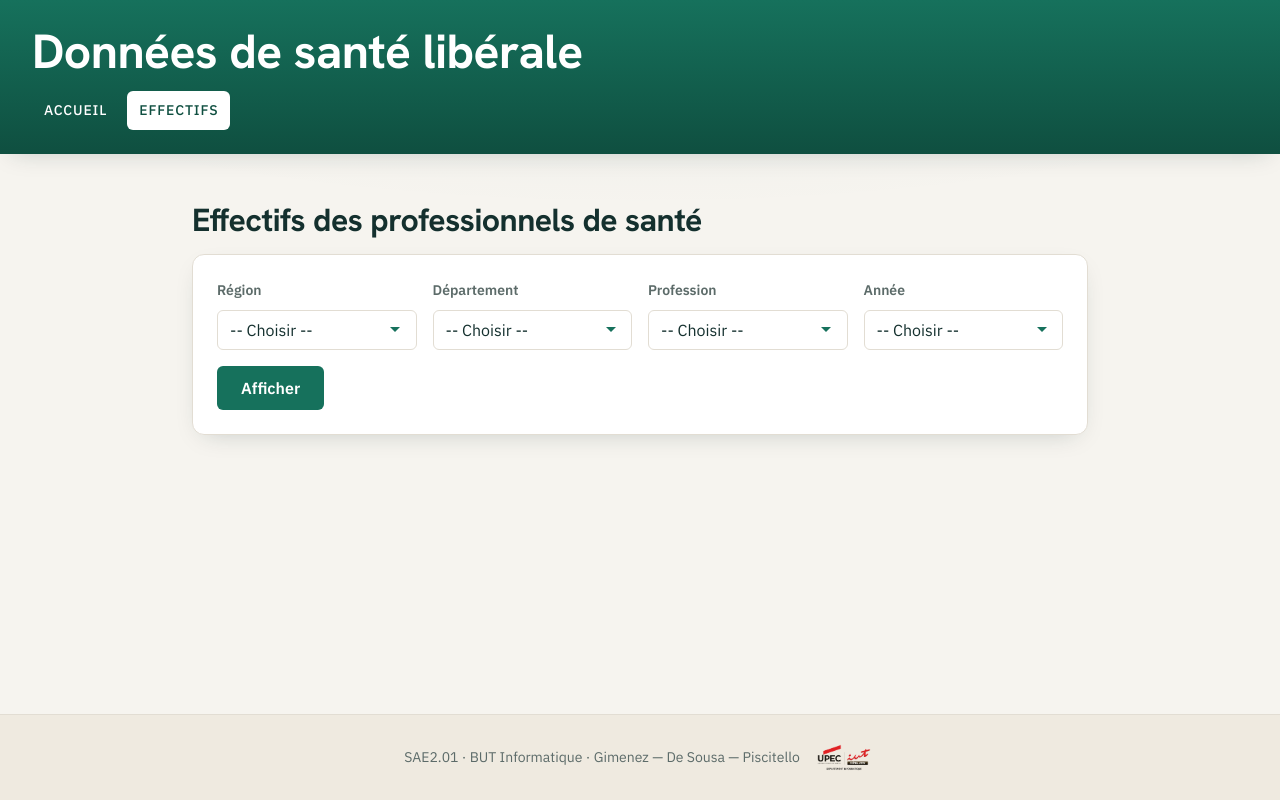
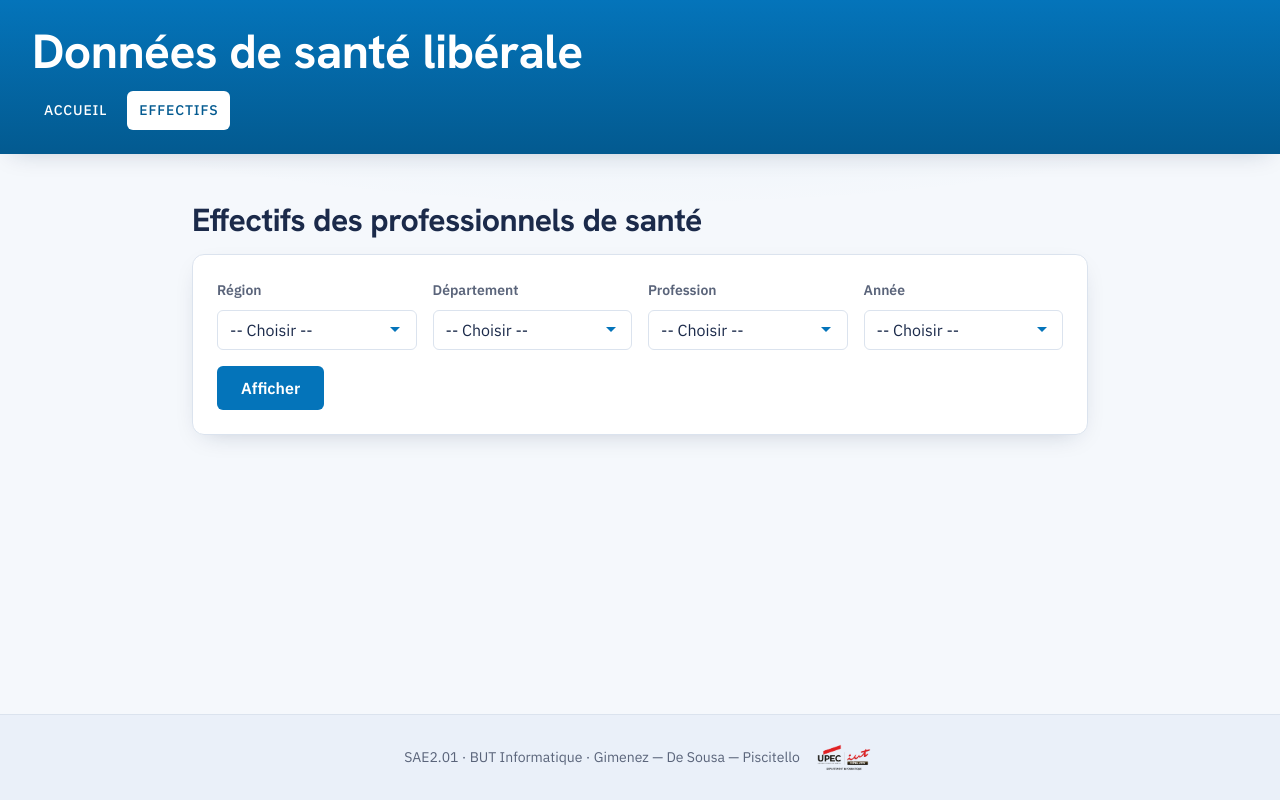
Before and after one commit to AP-upec/SAE2.01, a Flask app: page /effectifs in a window 1280 px wide. Run offline with Flask 3, Linux system fonts and the light colour scheme; data that the repository does not hold is empty.

Commit message:
charte_couleurs_orange_bleu
Palette Orange & Blue (schemecolor) : bleu #0474ba dominant + accent orange #f17720 (chips, courbe). Liens/texte en bleu pour le contraste.

```diff
--- a/static/css/style.css
+++ b/static/css/style.css
@@ -1,7 +1,7 @@
 /* =====================================================================
    Charte graphique — Données de santé libérale (SAE2.01)
    Direction : institutionnel / santé publique
-   - Palette vert émeraude (monochrome) sur fond papier
+   - Palette "Orange and Blue" (schemecolor) : bleu dominant + accent orange
    - Titres : Hanken Grotesk · Texte : IBM Plex Sans
    Tous les réglages passent par des variables CSS (design tokens)
    définies dans :root, pour un style cohérent et facile à ajuster.
@@ -12,23 +12,24 @@
 /* ------------------------------------------------------------------ */
 :root {
     /* Couleurs — surfaces */
-    --c-paper:        #f6f4ef;   /* fond de page (blanc cassé chaud)   */
+    --c-paper:        #f5f8fc;   /* fond de page (bleu très clair)     */
     --c-surface:      #ffffff;   /* cartes, tableaux                   */
-    --c-surface-alt:  #efeae0;   /* zones légèrement teintées          */
+    --c-surface-alt:  #eaf0f9;   /* zones légèrement teintées          */
 
     /* Couleurs — texte */
-    --c-ink:          #14302e;   /* texte principal (slate pétrole)    */
-    --c-muted:        #5c6b69;   /* texte secondaire                   */
+    --c-ink:          #1b2a4a;   /* texte principal (navy sombre)      */
+    --c-muted:        #5a647a;   /* texte secondaire                   */
 
-    /* Couleurs — marque */
-    --c-primary:      #16715c;   /* vert émeraude : entêtes, actions   */
-    --c-primary-700:  #0f4f40;   /* survol / état pressé               */
-    --c-primary-050:  #e4efeb;   /* fond teinté (état actif, en-têtes) */
-    --c-accent:       #16715c;   /* liens, focus (même famille verte)  */
-    --c-accent-700:   #0f4f40;
+    /* Couleurs — marque (bleu dominant) */
+    --c-primary:      #0474ba;   /* bleu : entêtes, actions, liens     */
+    --c-primary-700:  #035a90;   /* survol / état pressé               */
+    --c-primary-050:  #e3f1fb;   /* fond teinté (état actif, en-têtes) */
+    /* Accent orange (chips, courbe, focus) */
+    --c-accent:       #f17720;   /* orange : accents                   */
+    --c-accent-700:   #d9610f;
 
     /* Couleurs — états */
-    --c-border:       #e2ddd3;   /* bordures chaudes                   */
+    --c-border:       #dbe3ee;   /* bordures (gris bleuté)             */
     --c-success:      #2f7d52;
     --c-danger:       #c0392b;
 
@@ -60,8 +61,8 @@
     --radius-lg: 20px;
 
     /* Ombres */
-    --shadow-sm: 0 1px 2px rgba(20, 48, 46, 0.06);
-    --shadow-md: 0 8px 24px -12px rgba(20, 48, 46, 0.25);
+    --shadow-sm: 0 1px 2px rgba(20, 35, 70, 0.06);
+    --shadow-md: 0 8px 24px -12px rgba(20, 35, 70, 0.25);
 
     /* Divers */
     --container: 960px;
@@ -87,7 +88,7 @@ body {
     background-color: var(--c-paper);
     /* Léger dégradé d'ambiance en haut de page */
     background-image: radial-gradient(120% 60% at 50% -10%,
-                      rgba(14, 92, 99, 0.08), transparent 60%);
+                      rgba(4, 116, 186, 0.10), transparent 60%);
     background-repeat: no-repeat;
 }
 
@@ -113,12 +114,12 @@ h3 {
 p { margin: 0 0 var(--space-4); }
 
 a {
-    color: var(--c-accent);
-    text-decoration-color: color-mix(in srgb, var(--c-accent) 35%, transparent);
+    color: var(--c-primary);
+    text-decoration-color: color-mix(in srgb, var(--c-primary) 35%, transparent);
     text-underline-offset: 3px;
     transition: color var(--transition);
 }
-a:hover { color: var(--c-accent-700); text-decoration-color: currentColor; }
+a:hover { color: var(--c-primary-700); text-decoration-color: currentColor; }
 
 :focus-visible {
     outline: 3px solid color-mix(in srgb, var(--c-accent) 55%, transparent);
@@ -131,6 +132,7 @@ a:hover { color: var(--c-accent-700); text-decoration-color: currentColor; }
 /* ------------------------------------------------------------------ */
 header {
     background: linear-gradient(180deg, var(--c-primary), var(--c-primary-700));
+    /* background: var(--c-primary); */
     color: #fff;
     padding: var(--space-5) var(--space-6);
     box-shadow: var(--shadow-md);
@@ -190,7 +192,7 @@ main ul {
 main li {
     background: var(--c-surface);
     border: 1px solid var(--c-border);
-    border-left: 3px solid var(--c-primary);
+    border-left: 3px solid var(--c-accent);
     border-radius: var(--radius-sm);
     padding: var(--space-2) var(--space-3);
     font-size: var(--fs-300);
--- a/templates/effectifs.html
+++ b/templates/effectifs.html
@@ -84,8 +84,8 @@
                         datasets: [{
                             label: "Effectif",
                             data: donnees.map(d => d.effectif),
-                            borderColor: "#16715c",
-                            backgroundColor: "rgba(22, 113, 92, 0.12)",
+                            borderColor: "#f17720",
+                            backgroundColor: "rgba(241, 119, 32, 0.12)",
                             tension: 0.2,
                             fill: true,
                         }],
```
